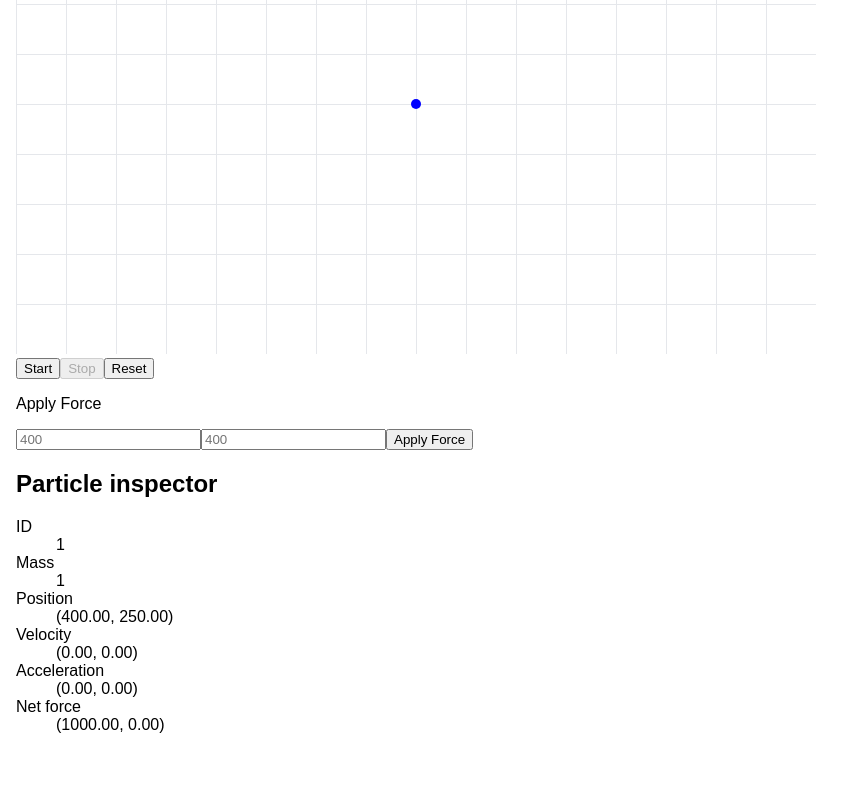
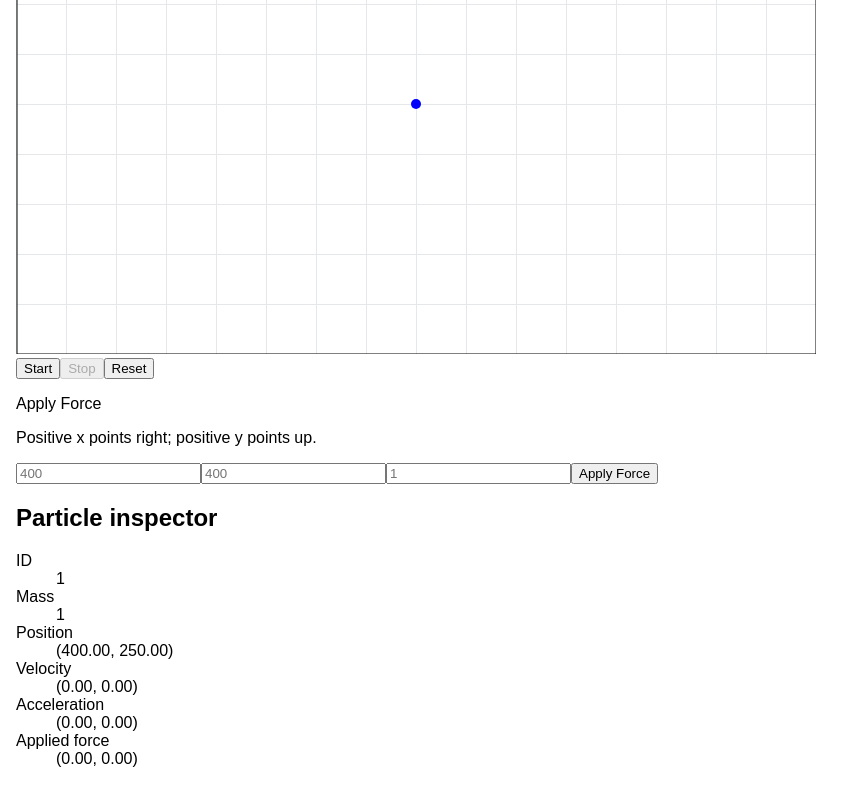
Before and after one commit to matt-levy/Physics-Simulator, a Next.js app: page / in a window 1280 px wide. Shown: the part 242-1042 px from the top of the page, without its empty margins (0-863 px from the left). Before the commit the page ends 1008 px from the top, so only its background shows below. Built offline with nearby package versions, Linux system fonts and the light colour scheme.

Commit message:
add collisions with canvas borders, enhancements to force applications

```diff
--- a/src/components/ParticleInspector.tsx
+++ b/src/components/ParticleInspector.tsx
@@ -6,7 +6,7 @@ export type ParticleSnapshot = {
   position: Vector2;
   velocity: Vector2;
   acceleration: Vector2;
-  accumulatedForce: Vector2;
+  appliedForce: Vector2;
 };
 
 type ParticleInspectorProps = {
@@ -41,8 +41,8 @@ export function ParticleInspector({ particle }: ParticleInspectorProps) {
         <dd>{formatVector(particle.velocity)}</dd>
         <dt>Acceleration</dt>
         <dd>{formatVector(particle.acceleration)}</dd>
-        <dt>Net force</dt>
-        <dd>{formatVector(particle.accumulatedForce)}</dd>
+        <dt>Applied force</dt>
+        <dd>{formatVector(particle.appliedForce)}</dd>
       </dl>
     </section>
   );
--- a/src/components/SimulationCanvas.tsx
+++ b/src/components/SimulationCanvas.tsx
@@ -10,6 +10,23 @@ import { Vector2 } from "@/physics/Vector2";
 const FIXED_TIMESTEP_SECONDS = 1 / 60;
 const MAX_STEPS_PER_FRAME = 5;
 const GRID_SPACING_PIXELS = 50;
+const CANVAS_WIDTH = 800;
+const CANVAS_HEIGHT = 500;
+
+type TimedForce = {
+  force: Vector2;
+  remainingDuration: number;
+};
+
+function sumForces(forces: TimedForce[]): Vector2 {
+  return forces.reduce(
+    (total, entry) => ({
+      x: total.x + entry.force.x,
+      y: total.y + entry.force.y,
+    }),
+    { x: 0, y: 0 },
+  );
+}
 
 function createParticleSnapshot(
   particle: Particle | undefined,
@@ -24,7 +41,7 @@ function createParticleSnapshot(
     position: { ...particle.position },
     velocity: { ...particle.velocity },
     acceleration: { ...particle.acceleration },
-    accumulatedForce: { ...particle.accumulatedForce },
+    appliedForce: { ...particle.lastAppliedForce },
   };
 }
 
@@ -38,15 +55,24 @@ function drawGrid(
   context.lineWidth = 1;
   context.beginPath();
 
+  // Grid lines (vertical)
   for (let x = 0; x <= width; x += GRID_SPACING_PIXELS) {
     context.moveTo(x + 0.5, 0);
     context.lineTo(x + 0.5, height);
   }
 
+  // Grid lines (horizontal)
   for (let y = 0; y <= height; y += GRID_SPACING_PIXELS) {
     context.moveTo(0, y + 0.5);
     context.lineTo(width, y + 0.5);
   }
+
+  context.stroke();
+
+  // New path for borders
+  context.beginPath();
+  context.strokeStyle = "#000000";
+  context.strokeRect(1, 1, width - 1, height - 1);
 
   context.stroke();
   context.restore();
@@ -62,7 +88,14 @@ function drawWorld(
 
   for (const particle of world.particles) {
     context.beginPath();
-    context.arc(particle.position.x, particle.position.y, 5, 0, 2 * Math.PI);
+    // Convert bottom-left-origin world coordinates to top-left-origin canvas coordinates.
+    context.arc(
+      particle.position.x,
+      canvas.height - particle.position.y,
+      particle.radius,
+      0,
+      2 * Math.PI,
+    );
     context.fillStyle = "blue";
     context.fill();
   }
@@ -71,7 +104,7 @@ function drawWorld(
 export function SimulationCanvas() {
   const canvasRef = useRef<HTMLCanvasElement>(null);
   const [world] = useState(() => {
-    const initialWorld = new World();
+    const initialWorld = new World(CANVAS_WIDTH, CANVAS_HEIGHT);
     const initialParticle = new Particle(
       1,
       1, // mass
@@ -90,7 +123,7 @@ export function SimulationCanvas() {
     useState<ParticleSnapshot | null>(() =>
       createParticleSnapshot(world.particles[0]),
     );
-  const activeForceRef = useRef<Vector2>({ x: 0, y: 0 });
+  const timedForcesRef = useRef<TimedForce[]>([]);
 
   useEffect(() => {
     const canvas = canvasRef.current;
@@ -121,10 +154,19 @@ export function SimulationCanvas() {
           accumulatedTime >= FIXED_TIMESTEP_SECONDS &&
           stepsThisFrame < MAX_STEPS_PER_FRAME
         ) {
-          const activeForce = activeForceRef.current;
-          if (activeForce.x !== 0 || activeForce.y !== 0) {
-            world.particles[0]?.applyForce(activeForce);
+          const timedForces = timedForcesRef.current;
+          for (const timedForce of timedForces) {
+            if (timedForce.remainingDuration > 0) {
+              world.particles[0]?.applyForce(timedForce.force);
+              timedForce.remainingDuration = Math.max(
+                0,
+                timedForce.remainingDuration - FIXED_TIMESTEP_SECONDS,
+              );
+            }
           }
+          timedForcesRef.current = timedForces.filter(
+            (timedForce) => timedForce.remainingDuration > 0,
+          );
           world.update(FIXED_TIMESTEP_SECONDS);
           accumulatedTime -= FIXED_TIMESTEP_SECONDS;
           stepsThisFrame += 1;
@@ -155,7 +197,7 @@ export function SimulationCanvas() {
 
   return (
     <section aria-label="Simulation canvas">
-      <canvas ref={canvasRef} width={800} height={500}>
+      <canvas ref={canvasRef} width={CANVAS_WIDTH} height={CANVAS_HEIGHT}>
         Your browser does not support the canvas element.
       </canvas>
       <SimulationControls
@@ -163,20 +205,25 @@ export function SimulationCanvas() {
         onStart={() => setIsRunning(true)}
         onStop={() => setIsRunning(false)}
         reset={() => {
-          activeForceRef.current = { x: 0, y: 0 };
+          timedForcesRef.current = [];
           world.reset();
+          const particle = world.particles[0];
+          if (particle) {
+            particle.lastAppliedForce = { x: 0, y: 0 };
+          }
           setParticleSnapshot(createParticleSnapshot(world.particles[0]));
         }}
-        onApplyForce={(forceX: number, forceY: number) => {
-          activeForceRef.current = {
-            x: activeForceRef.current.x + forceX,
-            y: activeForceRef.current.y + forceY,
+        onApplyForce={(forceX: number, forceY: number, duration: number) => {
+          const timedForce = {
+            force: { x: forceX, y: forceY },
+            remainingDuration: Math.max(0, duration),
           };
+          timedForcesRef.current = [...timedForcesRef.current, timedForce];
 
           if (!isRunning) {
             const snapshot = createParticleSnapshot(world.particles[0]);
             if (snapshot) {
-              snapshot.accumulatedForce = { ...activeForceRef.current };
+              snapshot.appliedForce = sumForces(timedForcesRef.current);
             }
             setParticleSnapshot(snapshot);
           }
--- a/src/components/SimulationControls.tsx
+++ b/src/components/SimulationControls.tsx
@@ -7,7 +7,7 @@ type SimulationControlsProps = {
   onStart: () => void;
   onStop: () => void;
   reset?: () => void;
-  onApplyForce?: (forceX: number, forceY: number) => void;
+  onApplyForce?: (forceX: number, forceY: number, duration: number) => void;
 };
 
 export function SimulationControls({
@@ -19,21 +19,30 @@ export function SimulationControls({
 }: SimulationControlsProps) {
   const [forceX, setForceX] = useState<string>("");
   const [forceY, setForceY] = useState<string>("");
+  const [duration, setDuration] = useState<string>("");
 
   const handleApplyForce = () => {
     let forceValueX = parseFloat(forceX);
     let forceValueY = parseFloat(forceY);
+    let durationValue = parseFloat(duration);
+
     if (isNaN(forceValueX)) {
       forceValueX = 0;
     }
     if (isNaN(forceValueY)) {
       forceValueY = 0;
     }
-    if (!isNaN(forceValueX) && !isNaN(forceValueY) && onApplyForce) {
-      onApplyForce(forceValueX, forceValueY);
+    if (isNaN(durationValue)) {
+      durationValue = 1 / 60; // Minimum step duration
     }
-    setForceX(""); // Clear the input after applying the force
-    setForceY(""); // Clear the input after applying the force
+    if (
+      !isNaN(forceValueX) &&
+      !isNaN(forceValueY) &&
+      !isNaN(durationValue) &&
+      onApplyForce
+    ) {
+      onApplyForce(forceValueX, forceValueY, durationValue);
+    }
   };
 
   return (
@@ -48,9 +57,11 @@ export function SimulationControls({
         Reset
       </button>
       <p>Apply Force</p>
+      <p>Positive x points right; positive y points up.</p>
       <input
         type="text"
         title="x"
+        aria-label="Force x component"
         value={forceX}
         onChange={(e) => setForceX(e.target.value)}
         placeholder="400"
@@ -58,9 +69,18 @@ export function SimulationControls({
       <input
         type="text"
         title="y"
+        aria-label="Force y component (positive is up)"
         value={forceY}
         onChange={(e) => setForceY(e.target.value)}
         placeholder="400"
+      />
+      <input
+        type="text"
+        title="duration"
+        aria-label="Duration that the force should be applied"
+        value={duration}
+        onChange={(e) => setDuration(e.target.value)}
+        placeholder="1"
       />
       <button type="button" onClick={handleApplyForce}>
         Apply Force
--- a/src/physics/Particle.ts
+++ b/src/physics/Particle.ts
@@ -9,6 +9,8 @@ export class Particle {
     public velocity: Vector2,
     public acceleration: Vector2,
     public accumulatedForce: Vector2,
+    public radius = 5,
+    public lastAppliedForce: Vector2 = { x: 0, y: 0 },
   ) {
     this.id = id;
     this.mass = mass;
@@ -16,6 +18,8 @@ export class Particle {
     this.velocity = velocity;
     this.acceleration = acceleration;
     this.accumulatedForce = accumulatedForce;
+    this.radius = radius;
+    this.lastAppliedForce = lastAppliedForce;
   }
 
   // TODO: Add applyForce and particle-update behavior.
@@ -28,10 +32,11 @@ export class Particle {
   }
 
   update(dt: number): void {
-    // Update acceleration based on accumulated forces and mass
+    // Preserve the force used by this step for display and calculate acceleration.
+    this.lastAppliedForce = { ...this.accumulatedForce };
     this.acceleration = {
-      x: this.accumulatedForce.x / this.mass,
-      y: this.accumulatedForce.y / this.mass,
+      x: this.lastAppliedForce.x / this.mass,
+      y: this.lastAppliedForce.y / this.mass,
     };
     this.velocity = {
       x: this.velocity.x + this.acceleration.x * dt,
@@ -42,7 +47,8 @@ export class Particle {
       y: this.position.y + this.velocity.y * dt,
     };
 
-    // Reset accumulated force after update
+    // Force is accumulated anew for each physics step; acceleration remains
+    // visible until the next update recalculates it.
     this.accumulatedForce = { x: 0, y: 0 };
   }
 
--- a/src/physics/World.ts
+++ b/src/physics/World.ts
@@ -4,16 +4,20 @@ import { defaultParticle } from "./Particle";
 export class World {
   particles: Particle[] = [];
 
-  // TODO: Add particles to the world.
+  constructor(
+    public width: number = 800,
+    public height: number = 500,
+  ) {}
+
   addParticle(particle: Particle): void {
     this.particles.push(particle);
   }
 
-  // TODO: Advance all particles by a timestep.
   update(dt: number): void {
     for (const particle of this.particles) {
       particle.update(dt);
     }
+    this.handleCollisions();
   }
 
   reset(): void {
@@ -24,4 +28,34 @@ export class World {
       particle.setAccumulatedForce(defaultParticle.accumulatedForce);
     });
   }
+
+  // General collision entry point for the world's collision scenarios.
+  // Add other collision handlers here as the simulation grows.
+  handleCollisions(): void {
+    this.handleBorderCollisions();
+  }
+
+  // World coordinates have a bottom-left origin, with positive y upward.
+  private handleBorderCollisions(): void {
+    this.particles.forEach((particle) => {
+      const { radius } = particle;
+
+      if (particle.position.x - radius < 0) {
+        particle.position.x = radius;
+        if (particle.velocity.x < 0) particle.velocity.x = -particle.velocity.x;
+      }
+      if (particle.position.x + radius > this.width) {
+        particle.position.x = this.width - radius;
+        if (particle.velocity.x > 0) particle.velocity.x = -particle.velocity.x;
+      }
+      if (particle.position.y - radius < 0) {
+        particle.position.y = radius;
+        if (particle.velocity.y < 0) particle.velocity.y = -particle.velocity.y;
+      }
+      if (particle.position.y + radius > this.height) {
+        particle.position.y = this.height - radius;
+        if (particle.velocity.y > 0) particle.velocity.y = -particle.velocity.y;
+      }
+    });
+  }
 }
```
